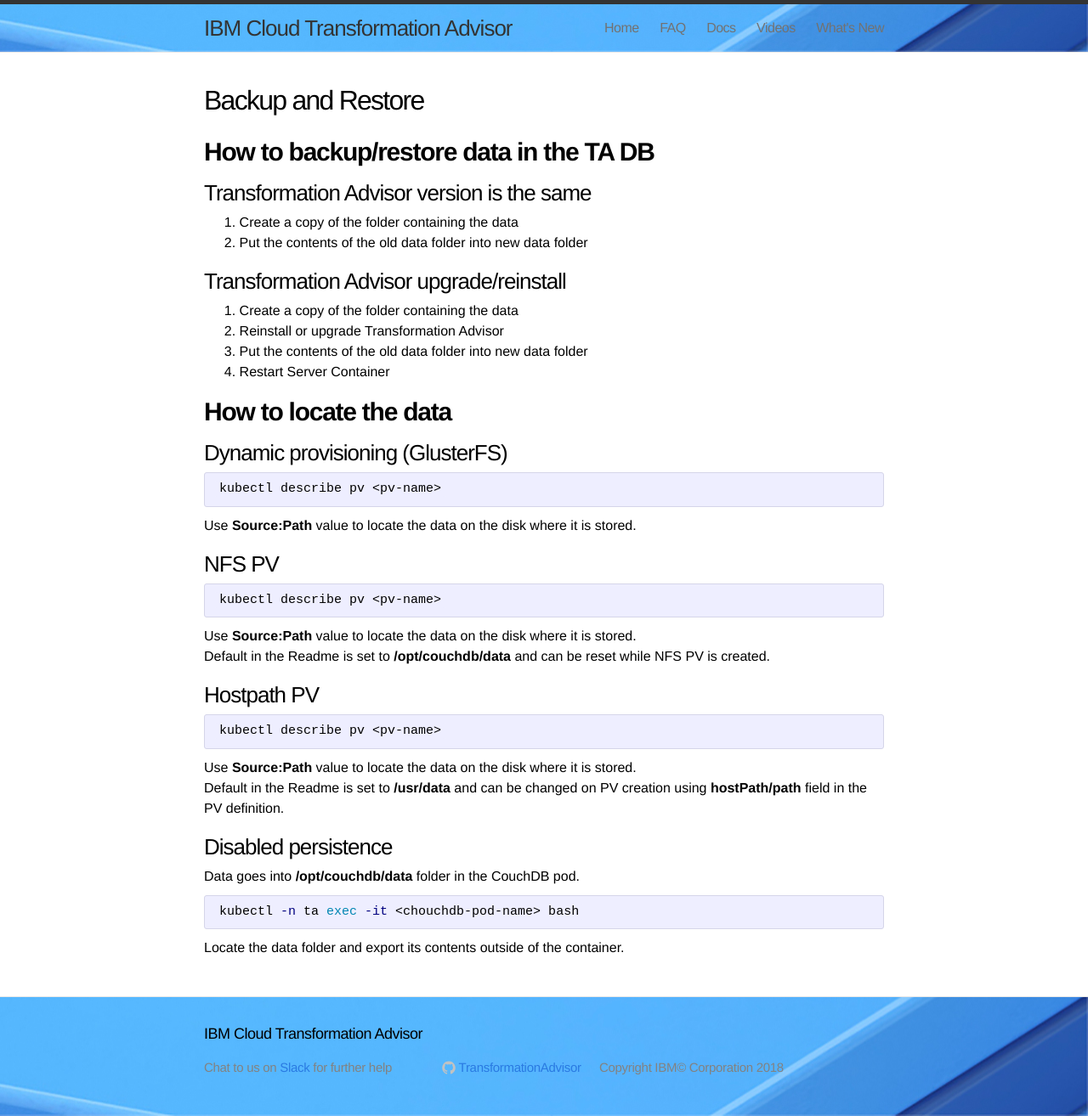
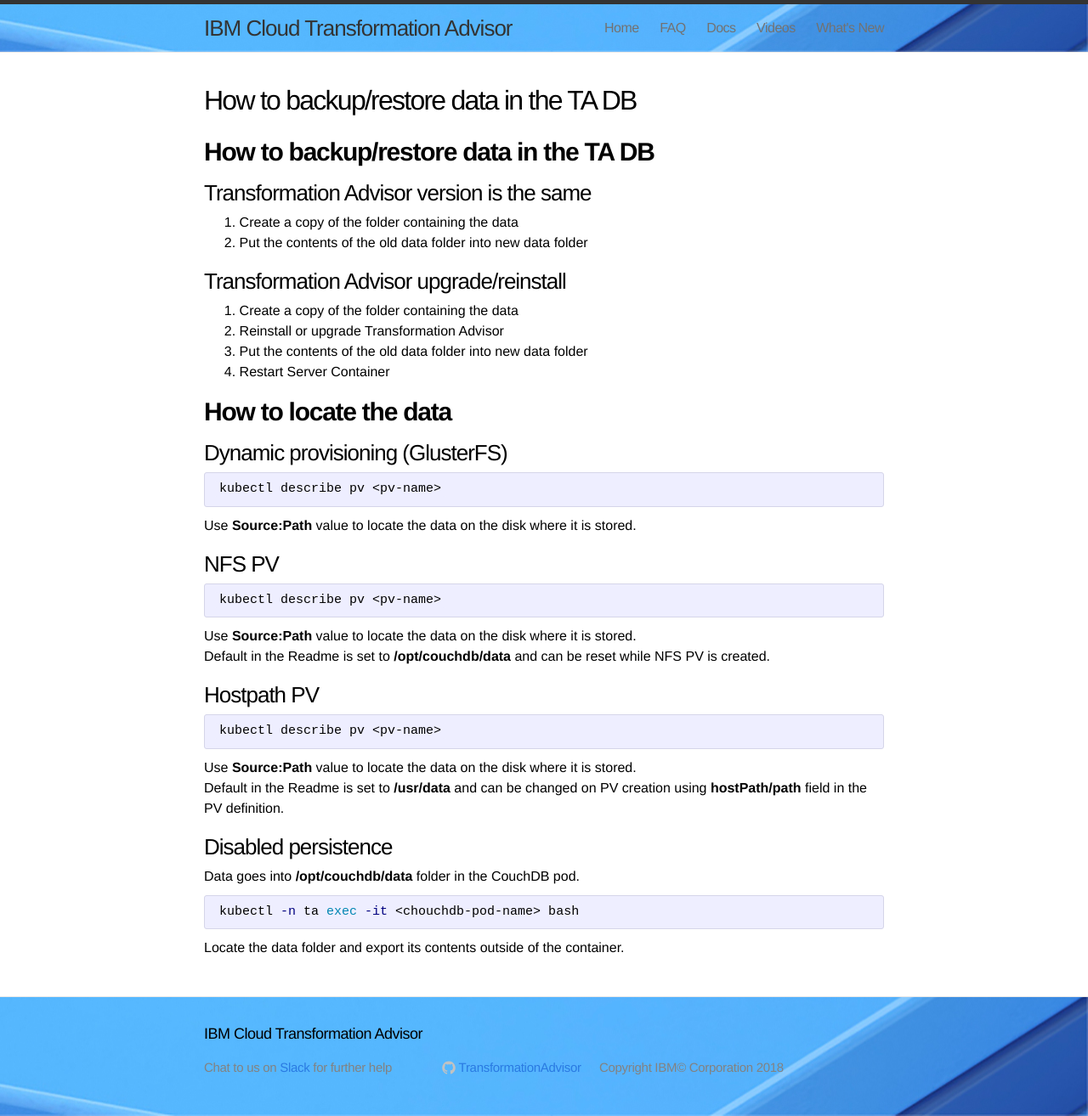
Before and after one commit to TransformationAdvisor/TA.github.io, a Jekyll site: the page built from doc/db_backup.md, in a window 1280 px wide. Shown: the whole page at 85% size. Built offline with Jekyll 4.4.1, drawn with Linux system fonts in a browser that asks for light colours; our own code applies the rules of GitHub Pages for plain Markdown files.

Commit message:
Update db_backup.md

```diff
--- a/doc/db_backup.md
+++ b/doc/db_backup.md
@@ -1,6 +1,6 @@
 ---
 layout: page
-title: Backup and Restore
+title:
 ---
 ## **How to backup/restore data in the TA DB**
 
```
